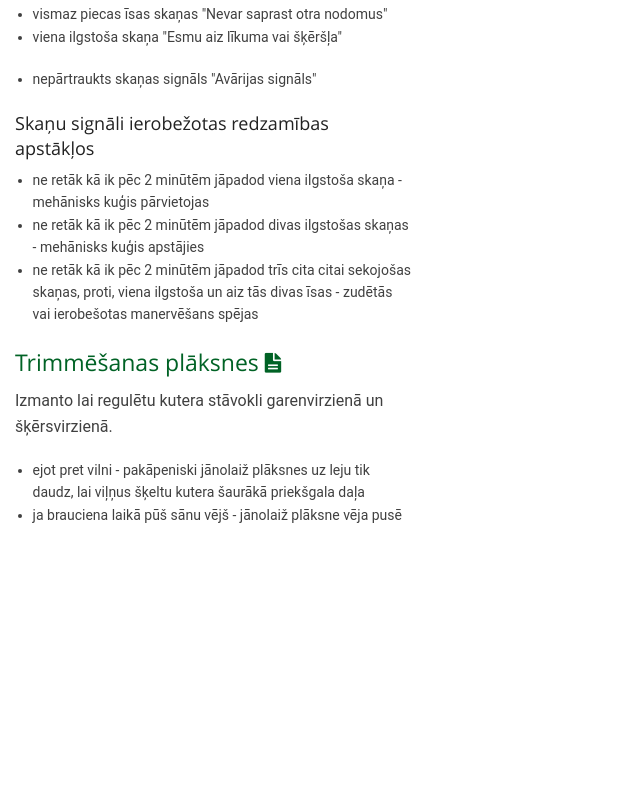
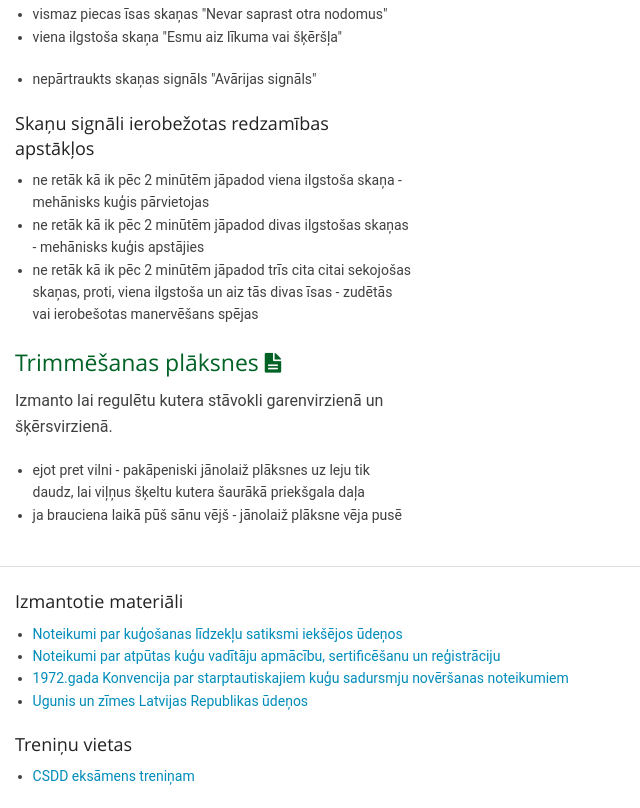
Before and after one commit to mixisLv/kugosanas-noteikumi, a plain HTML site: page index.html in a window 1280 px wide. Shown: the part 1894-2702 px from the top of the page, without its empty margins (0-640 px from the left). Before the commit the page ends 2440 px from the top, so only its background shows below. Drawn offline with Linux system fonts and the light colour scheme.

Commit message:
Pielikta sadaļa - Izmantotie materiāli.

```diff
--- a/index.html
+++ b/index.html
@@ -202,6 +202,29 @@
     </div>
 
 </div>
+
+<hr>
+
+<div class="row full-width">
+    <div class="large-12 columns code-column">
+
+        <h5>Izmantotie materiāli</h5>
+        <ul>
+            <li><a href="https://likumi.lv/ta/id/280190-noteikumi-par-kugosanas-lidzeklu-satiksmi-ieksejos-udenos">Noteikumi par kuģošanas līdzekļu satiksmi iekšējos ūdeņos</a></li>
+            <li><a href="https://likumi.lv/doc.php?id=251330">Noteikumi par atpūtas kuģu vadītāju apmācību, sertificēšanu un reģistrāciju</a></li>
+            <li><a href="https://likumi.lv/ta/lv/starptautiskie-ligumi/id/1069">1972.gada Konvencija par starptautiskajiem kuģu sadursmju novēršanas noteikumiem</a></li>
+            <li><a href="https://www.lja.lv/sites/default/files/page_attachments/list_of_atons_6izd_aprilis.pdf">Ugunis un zīmes Latvijas Republikas ūdeņos</a></li>
+        </ul>
+
+        <h5>Treniņu vietas</h5>
+        <ul>
+            <li><a href="http://csnt.csdd.lv/">CSDD eksāmens treniņam</a></li>
+        </ul>
+    </div>
+
+</div>
+
+
 <script src="assets/js/jquery.js"></script>
 <script src="assets/js/jquery.highlight-4.js"></script>
 <script src="assets/js/foundation.min.js"></script>
```
